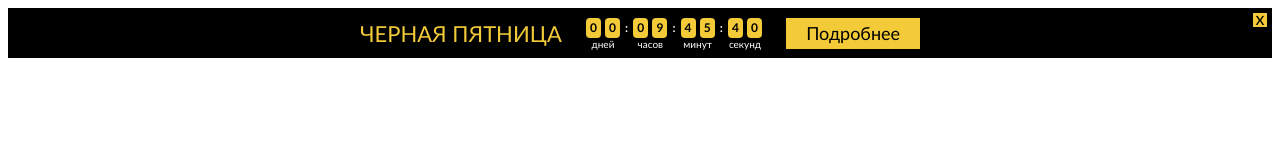
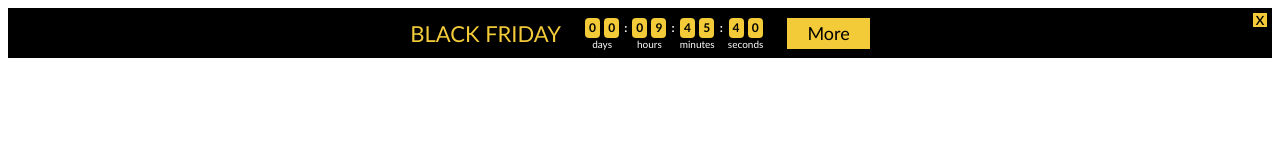
Before and after one commit to WebSergeevDima/Web-Timer-Black-Friday, a plain HTML site: page index.html in a window 1280 px wide. Drawn offline with Linux system fonts and the light colour scheme.

Commit message:
translate en

```diff
--- a/index.html
+++ b/index.html
@@ -1,5 +1,5 @@
 <!DOCTYPE html>
-<html lang="ru">
+<html lang="en">
 
 <head>
     <meta charset="UTF-8">
@@ -13,13 +13,13 @@
 
     <div class="web-timer-black-friday" data-timer-time="2019.11.07 22:02:3+03:00">
 
-        <div class="web-timer-black-friday__title">Черная пятница</div>
+        <div class="web-timer-black-friday__title">Black Friday</div>
         <div class="web-timer-black-friday__timer">
             <div class="web-timer-black-friday__timer-category">
                 <div class="web-timer-black-friday__timer-block" data-timer="day">0</div>
                 <div class="web-timer-black-friday__timer-block" data-timer="day">0</div>
                 <div class="web-timer-black-friday__timer-category-title">
-                    дней
+                    days
                 </div>
             </div>
             <div class="web-timer-black-friday__timer-dotted">:</div>
@@ -27,7 +27,7 @@
                 <div class="web-timer-black-friday__timer-block" data-timer="hour">0</div>
                 <div class="web-timer-black-friday__timer-block" data-timer="hour">0</div>
                 <div class="web-timer-black-friday__timer-category-title">
-                    часов
+                    hours
                 </div>
             </div>
             <div class="web-timer-black-friday__timer-dotted">:</div>
@@ -35,7 +35,7 @@
                 <div class="web-timer-black-friday__timer-block" data-timer="minute">0</div>
                 <div class="web-timer-black-friday__timer-block" data-timer="minute">0</div>
                 <div class="web-timer-black-friday__timer-category-title">
-                    минут
+                    minutes
                 </div>
             </div>
             <div class="web-timer-black-friday__timer-dotted">:</div>
@@ -43,11 +43,11 @@
                 <div class="web-timer-black-friday__timer-block" data-timer="second">0</div>
                 <div class="web-timer-black-friday__timer-block" data-timer="second">0</div>
                 <div class="web-timer-black-friday__timer-category-title">
-                    секунд
+                    seconds
                 </div>
             </div>
         </div>
-        <a href="#" class="web-timer-black-friday__btn-more">Подробнее</a>
+        <a href="#" class="web-timer-black-friday__btn-more">More</a>
 
         <div data-timer="close" class="web-timer-black-friday__btn-close">x</div>
 
--- a/web-timer-black-friday.js
+++ b/web-timer-black-friday.js
@@ -2,8 +2,8 @@
     ; (function () {
 
         const configuration = {
-            closeButton: true, //Показывать кнопку для закрытия
-            closeSave: true, //Сохранить закрытие баннера
+            closeButton: true, //Show button to close
+            closeSave: true, //Save banner close
         }
 
         const currentTimeZone = new Date().getTimezoneOffset() * 60 * 1000
```
